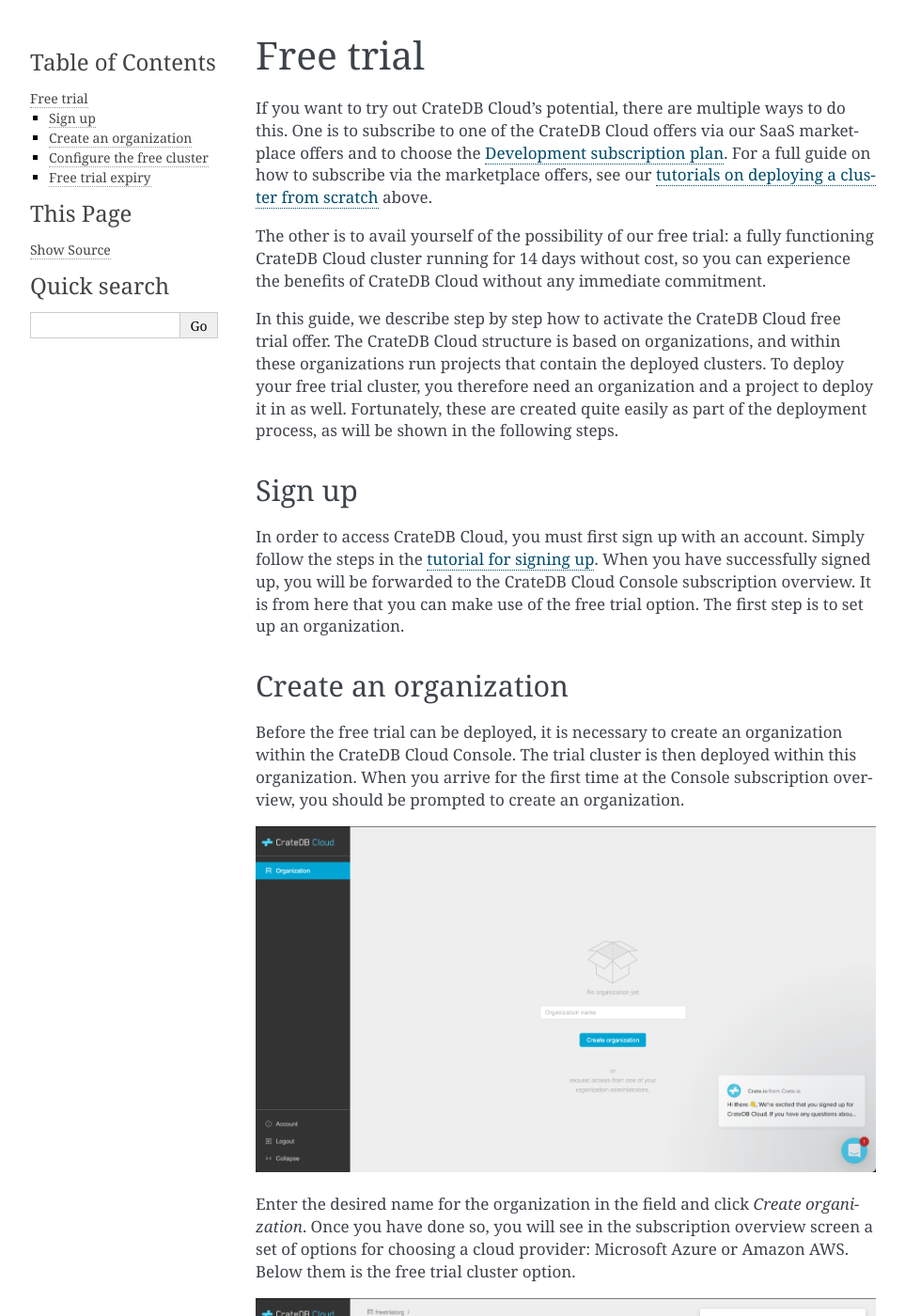
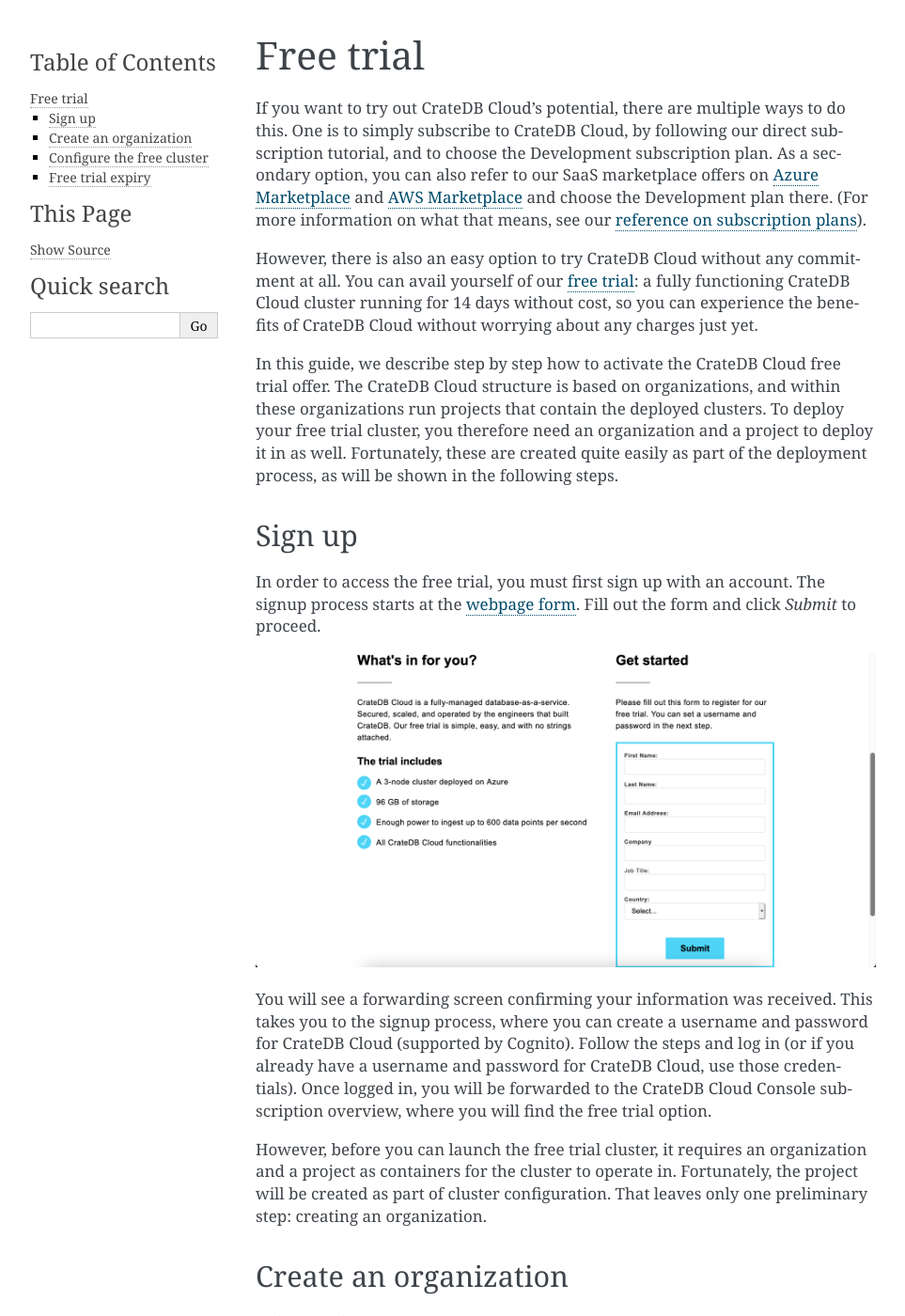
Before and after one commit to crate/cloud-tutorials, a Sphinx documentation site: the page built from docs/free-trial.rst, in a window 1280 px wide and 1400 px high. Shown: the whole window at 94% size, without its empty margins (148-1111 px from the left). Built offline with Sphinx 7.4.7, drawn with Linux system fonts in a browser that asks for light colours; some of the changed text lies outside the part shown.

Commit message:
Refresh: update Cloud free trial doc for new flow

```diff
--- a/docs/free-trial.rst
+++ b/docs/free-trial.rst
@@ -5,14 +5,18 @@
 ==========
 
 If you want to try out CrateDB Cloud's potential, there are multiple ways to do
-this. One is to subscribe to one of the CrateDB Cloud offers via our SaaS
-marketplace offers and to choose the `Development subscription plan`_. For a
-full guide on how to subscribe via the marketplace offers, see our
-:ref:`tutorials on deploying a cluster from scratch <sign-up>` above.
+this. One is to simply subscribe to CrateDB Cloud, by following our direct
+subscription tutorial, and to choose the Development subscription plan. As a
+secondary option, you can also refer to our SaaS marketplace offers on `Azure
+Marketplace`_ and `AWS Marketplace`_ and choose the Development plan there.
+(For more information on what that means, see our `reference on subscription
+plans`_).
 
-The other is to avail yourself of the possibility of our free trial: a fully
+However, there is also an easy option to try CrateDB Cloud without any
+commitment at all. You can avail yourself of our `free trial`_: a fully
 functioning CrateDB Cloud cluster running for 14 days without cost, so you can
-experience the benefits of CrateDB Cloud without any immediate commitment.
+experience the benefits of CrateDB Cloud without worrying about any charges
+just yet.
 
 In this guide, we describe step by step how to activate the CrateDB Cloud free
 trial offer. The CrateDB Cloud structure is based on organizations, and within
@@ -27,11 +31,24 @@
 Sign up
 =======
 
-In order to access CrateDB Cloud, you must first sign up with an account.
-Simply follow the steps in the :ref:`tutorial for signing up <sign-up>`. When
-you have successfully signed up, you will be forwarded to the CrateDB Cloud
-Console subscription overview. It is from here that you can make use of the
-free trial option. The first step is to set up an organization.
+In order to access the free trial, you must first sign up with an account.
+The signup process starts at the `webpage form`_. Fill out the form and click
+*Submit* to proceed.
+
+.. image:: _assets/img/free-trial-webform.png
+   :alt: Free trial webform
+
+You will see a forwarding screen confirming your information was received. This
+takes you to the signup process, where you can create a username and password
+for CrateDB Cloud (supported by Cognito). Follow the steps and log in (or if
+you already have a username and password for CrateDB Cloud, use those
+credentials). Once logged in, you will be forwarded to the CrateDB Cloud
+Console subscription overview, where you will find the free trial option.
+
+However, before you can launch the free trial cluster, it requires an
+organization and a project as containers for the cluster to operate in.
+Fortunately, the project will be created as part of cluster configuration. That
+leaves only one preliminary step: creating an organization.
 
 
 .. _free-trial-org:
@@ -43,7 +60,9 @@
 organization within the CrateDB Cloud Console. The trial cluster is then
 deployed within this organization. When you arrive for the first time at the
 Console subscription overview, you should be prompted to create an
-organization.
+organization. (If you have already done so, you can skip this step and directly
+use the *Launch free 14-day trial cluster* button on the Console subscription
+overview page.)
 
 .. image:: _assets/img/free-trial-organization.png
    :alt: Create an organization
@@ -105,4 +124,8 @@
 :ref:`subscribe to one of our marketplace offers <cluster-deployment>`.
 
 
-.. _Development subscription plan: https://crate.io/docs/cloud/reference/en/latest/subscription-plans.html
+.. _AWS Marketplace: https://aws.amazon.com/marketplace/pp/B089M4B1ND
+.. _Azure Marketplace: https://azuremarketplace.microsoft.com/en-us/marketplace/apps/crate.cratedbcloud?tab=PlansAndPrice
+.. _free trial: https://go.cratedb.com/lp-free-trial.html
+.. _reference on subscription plans: https://crate.io/docs/cloud/reference/en/latest/subscription-plans.html
+.. _webpage form: https://go.cratedb.com/lp-free-trial.html
```
Also changed, not shown: docs/_assets/img/free-trial-webform.png (added).
